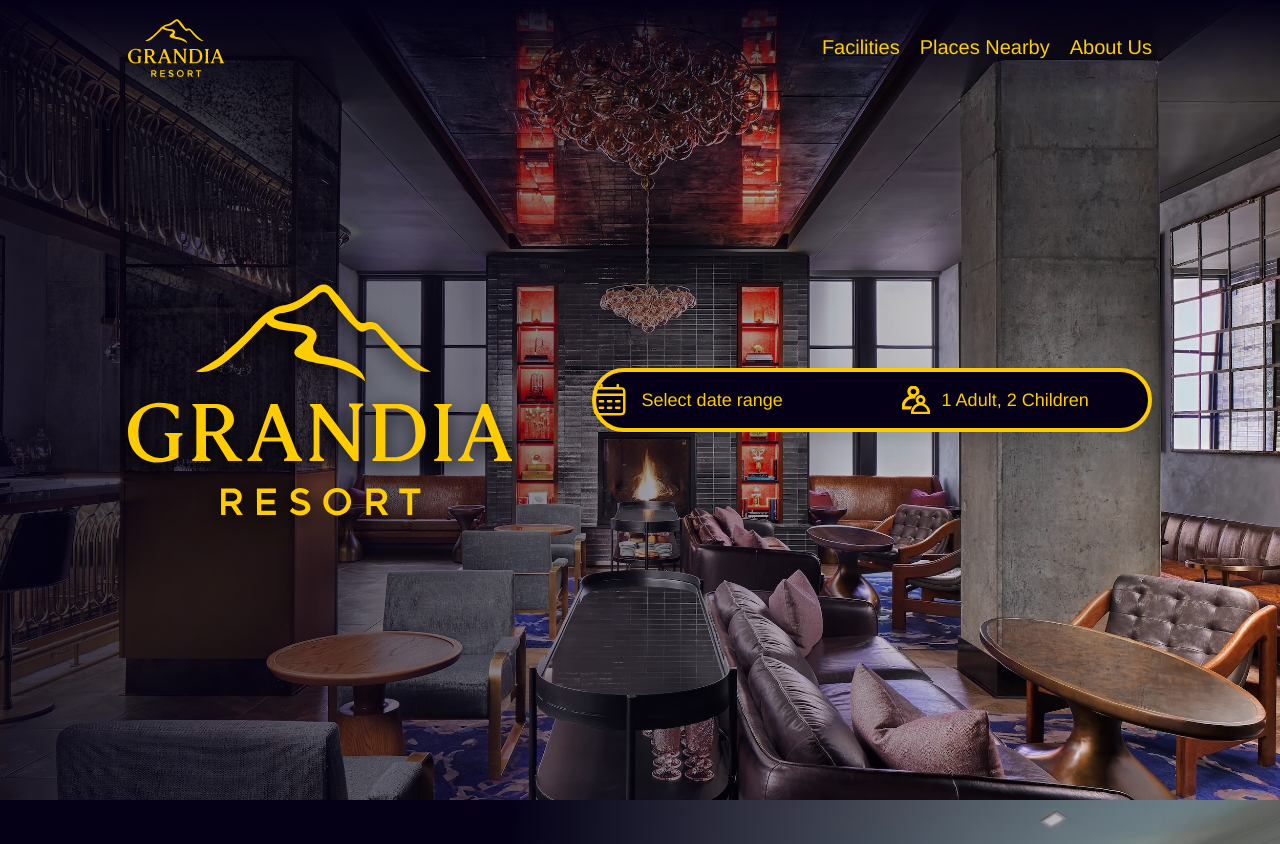
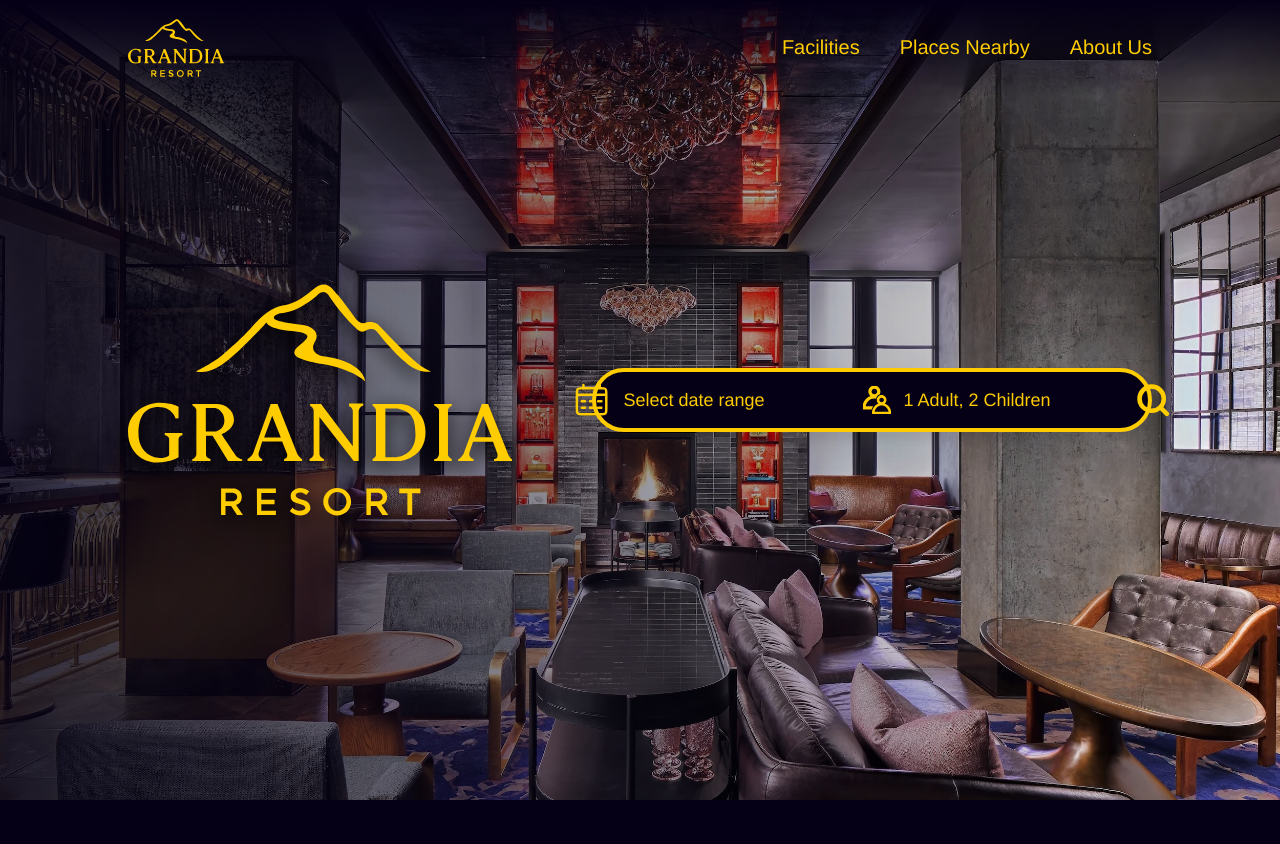
Before and after one commit to richardd-f/hotelReservation-WebDev, a PHP site: page / in a window 1280 px wide. Shown: the top 844 px of the page. Run offline with PHP 8.4, Linux system fonts and the light colour scheme; some libraries are stand-ins or nearby versions.

Commit message:
fix bug, and update layout order

```diff
--- a/index.php
+++ b/index.php
@@ -45,9 +45,9 @@
             </svg>
 
             <!-- CTA Box -->
-            <div class="flex justify-center drop-shadow-xl duration-200 border-[0.25rem] border-brand-gold hover:border-brand-gold-light bg-brand-black h-[4rem] rounded-full min-w-sm w-1/2 z-3">
+            <div class="flex justify-center px-5 drop-shadow-xl duration-200 border-[0.25rem] border-brand-gold hover:border-brand-gold-light bg-brand-black h-[4rem] rounded-full min-w-sm w-1/2 z-3">
                 <!-- INPUT DATE CONTAINER -->
-                <div class="dateInput h-full w-full flex items-center justify-center pl-5 gap-1">
+                <div class="dateInput h-full w-full flex items-center justify-center gap-1">
                     <svg class="stroke-current text-brand-gold aspect-square h-[70%]" viewBox="0 0 24 24" fill="none">
                     <path d="M3 9H21M7 3V5M17 3V5M6 13H8M6 17H8M11 13H13M11 17H13M16 13H18M16 17H18M6.2 21H17.8C18.9201 21 19.4802 21 19.908 20.782C20.2843 20.5903 20.5903 20.2843 20.782 19.908C21 19.4802 21 18.9201 21 17.8V8.2C21 7.07989 21 6.51984 20.782 6.09202C20.5903 5.71569 20.2843 5.40973 19.908 5.21799C19.4802 5 18.9201 5 17.8 5H6.2C5.0799 5 4.51984 5 4.09202 5.21799C3.71569 5.40973 3.40973 5.71569 3.21799 6.09202C3 6.51984 3 7.07989 3 8.2V17.8C3 18.9201 3 19.4802 3.21799 19.908C3.40973 20.2843 3.71569 20.5903 4.09202 20.782C4.51984 21 5.07989 21 6.2 21Z" stroke-width="1.5" stroke-linecap="round" stroke-linejoin="round"/>
                     </svg>
@@ -65,7 +65,7 @@
                 </div>
 
                 <!-- INPUT PEOPLE AMOUNT CONTAINER -->
-                <div x-data="peopleCounter()" class="countPeopleInput h-full w-full flex items-center justify-center pl-5 gap-3">
+                <div x-data="peopleCounter()" class="countPeopleInput h-full w-full flex items-center justify-center gap-3">
                     <svg xmlns="http://www.w3.org/2000/svg" viewBox="0 0 610 610" class="fill-brand-gold aspect-square h-[50%]">
                         <path d="M248.07 -12.79c-72.13 0-131.34 59.25-131.34 131.39 0 38.92 17.25 74.07 44.45 98.21-102.69 38.04-175.8 141.41-175.8 261.04A35.04 35.04 0 0 0 20.43 513h168.53c6.89-25.46 17.92-49.15 32.46-70.07H58.24c15.49-97.42 95.14-170.55 189.83-170.55 13.12 0 25.94 1.45 38.36 4.13 4.26-42.81 34.6-78.31 74.73-90.32 11.58-19.54 18.25-42.28 18.25-66.47 0-72.14-59.21-131.39-131.34-131.39zm0 70.07c34.24 0 61.27 27.03 61.27 61.32s-27.03 61.33-61.27 61.33-61.27-27.03-61.27-61.33 27.03-61.32 61.27-61.32z"/>
                         <path d="M405.68 197.48c-57.71 0-105.07 47.4-105.07 105.11 0 31.14 13.8 59.26 35.56 78.57-82.15 30.43-140.63 113.13-140.63 208.83a28.03 28.03 0 0 0 28.03 28.03h182.12 182.11a28.03 28.03 0 0 0 28.03-28.03c0-95.7-58.48-178.4-140.63-208.83 21.76-19.31 35.56-47.43 35.56-78.57 0-57.71-47.37-105.11-105.07-105.11zm0 56.06c27.39 0 49.02 21.62 49.02 49.06s-21.62 49.06-49.02 49.06-49.02-21.63-49.02-49.06 21.63-49.06 49.02-49.06zm0 171.19c75.75 0 139.47 58.51 151.87 137.24H405.68 253.81c12.4-78.73 76.12-137.24 151.87-137.24z"/>
@@ -104,12 +104,41 @@
                         }
                     </script>
                 </div>
-                </div>
+
+                <!-- SEARCH BUTTON -->
+                <button>
+                    <svg class="aspect-square stroke-current text-brand-gold h-[65%]" viewBox="0 0 24 24" fill="none" xmlns="http://www.w3.org/2000/svg">
+                    <path d="M16.6725 16.6412L21 21M19 11C19 15.4183 15.4183 19 11 19C6.58172 19 3 15.4183 3 11C3 6.58172 6.58172 3 11 3C15.4183 3 19 6.58172 19 11Z" stroke-width="3" stroke-linecap="round" stroke-linejoin="round"/>
+                    </svg>
+                </button>
             </div>
         </div>
     </section>
 
     <main class="block max-w-7xl m-auto">
+
+        <!-- OUR SERVICE -->
+        <div class="flex-center flex-col section-pad">
+            <h2 class="self-center">Our Services</h2>
+            <div class="grid grid-cols-1 lg:grid-cols-3 gap-4">
+                <div class="bg-brand-purple flex-center flex-col element-pad">
+                    <!-- Logo -->
+                    <h3 class="text-center">Dining</h3>x
+                    <p>Short paragraph that describe dining</p>
+                </div>
+                <div class="bg-brand-purple flex-center flex-col element-pad">
+                    <!-- Logo -->
+                    <h3 class="text-center">Stuff</h3>
+                    <p>Short paragraph that describe dining</p>
+                </div>
+                <div class="bg-brand-purple flex-center flex-col element-pad">
+                    <!-- Logo -->
+                    <h3 class="text-center">Events</h3>
+                    <p>Short paragraph that describe dining</p>
+                </div>
+            </div>
+        </div>
+
         <!-- SHOW OFF ROOM -->
          <!-- left img -->
         <div class="flex flex-col lg:flex-row w-full h-256">
@@ -152,27 +181,6 @@
                 <h1>Who Are We</h1>
                 <p>Grandia Resort is a 5-star luxury escape nestled along pristine beaches, offering unrivaled hospitality, fine dining, and exquisite accommodations for the discerning traveler.</p>
             </div>
-
-            <div class="flex-center flex-col section-pad">
-                <h2 class="self-center">Our Services</h2>
-                <div class="grid grid-cols-1 lg:grid-cols-3 gap-4">
-                    <div class="bg-brand-purple flex-center flex-col element-pad">
-                      <!-- Logo -->
-                      <h3 class="text-center">Dining</h3>x
-                      <p>Short paragraph that describe dining</p>
-                    </div>
-                    <div class="bg-brand-purple flex-center flex-col element-pad">
-                      <!-- Logo -->
-                      <h3 class="text-center">Stuff</h3>
-                      <p>Short paragraph that describe dining</p>
-                    </div>
-                    <div class="bg-brand-purple flex-center flex-col element-pad">
-                      <!-- Logo -->
-                      <h3 class="text-center">Events</h3>
-                      <p>Short paragraph that describe dining</p>
-                    </div>
-                </div>
-            </div>
         </section>
     </main>
 
--- a/php/header2.php
+++ b/php/header2.php
@@ -1,6 +1,6 @@
 <nav id="navBar" class="fixed flex bg-gradient-to-b duration-1000 transition-transform ease-in-out from-brand-black via-brand-black/90 to-transparent h-[6rem] w-full z-20 top-0 left-0 px-[10%]">
     <div class="leftNav w-full h-full flex justify-between items-center">
-        <svg id="Layer_1" class="fill-brand-gold aspect-square h-[100%]" data-name="Layer 1" xmlns="http://www.w3.org/2000/svg" viewBox="0 0 779.83 468.89">
+        <svg id="Layer_1" class="fill-brand-gold aspect-square h-[100%]" xmlns="http://www.w3.org/2000/svg" viewBox="0 0 779.83 468.89">
             <!-- <defs>
                 <style>
                 .cls-1 {
@@ -25,7 +25,7 @@
             <path class="cls-1" d="M328.68,459.87s8.43,9.02,21.36,9.02,20.34-8.85,20.34-14.81-2.89-14.81-17.87-17.7-15.66-14.13-2.98-14.13c0,0,6.13-.94,12.51,5.02l6.21-7.32s-8.26-6.98-18.72-6.98-19.15,7.83-19.15,15.57,1.87,13.45,16.77,16.6,18.72,12,2.89,14.47c0,0-10.98.17-15.74-7.06l-5.62,7.32Z"/>
         </svg>
     </div>
-    <div class="rightNav w-full text-white flex justify-end items-center gap-5">
+    <div class="rightNav w-full text-white flex justify-end items-center gap-10">
         <a class="text-xl border-b-2 border-b-transparent hover:border-b-brand-gold hover:text-brand-gold" href="">Facilities</a>
         <a class="text-xl border-b-2 border-b-transparent hover:border-b-brand-gold hover:text-brand-gold"  href="">Places Nearby</a>
         <a class="text-xl border-b-2 border-b-transparent hover:border-b-brand-gold hover:text-brand-gold"  href="">About Us</a>
--- a/style/output.css
+++ b/style/output.css
@@ -755,6 +755,14 @@
   height: 4rem;
 }
 
+.h-\[70\] {
+  height: 70;
+}
+
+.h-\[65\%\] {
+  height: 65%;
+}
+
 .w-1\/2 {
   width: 50%;
 }
@@ -987,6 +995,22 @@
   gap: 5rem;
 }
 
+.gap-6 {
+  gap: 1.5rem;
+}
+
+.gap-7 {
+  gap: 1.75rem;
+}
+
+.gap-8 {
+  gap: 2rem;
+}
+
+.gap-10 {
+  gap: 2.5rem;
+}
+
 .self-center {
   align-self: center;
 }
@@ -1252,6 +1276,11 @@
 .px-\[2rem\] {
   padding-left: 2rem;
   padding-right: 2rem;
+}
+
+.px-5 {
+  padding-left: 1.25rem;
+  padding-right: 1.25rem;
 }
 
 .pt-3 {
```
Also changed, not shown: imgs/search.svg (added).
